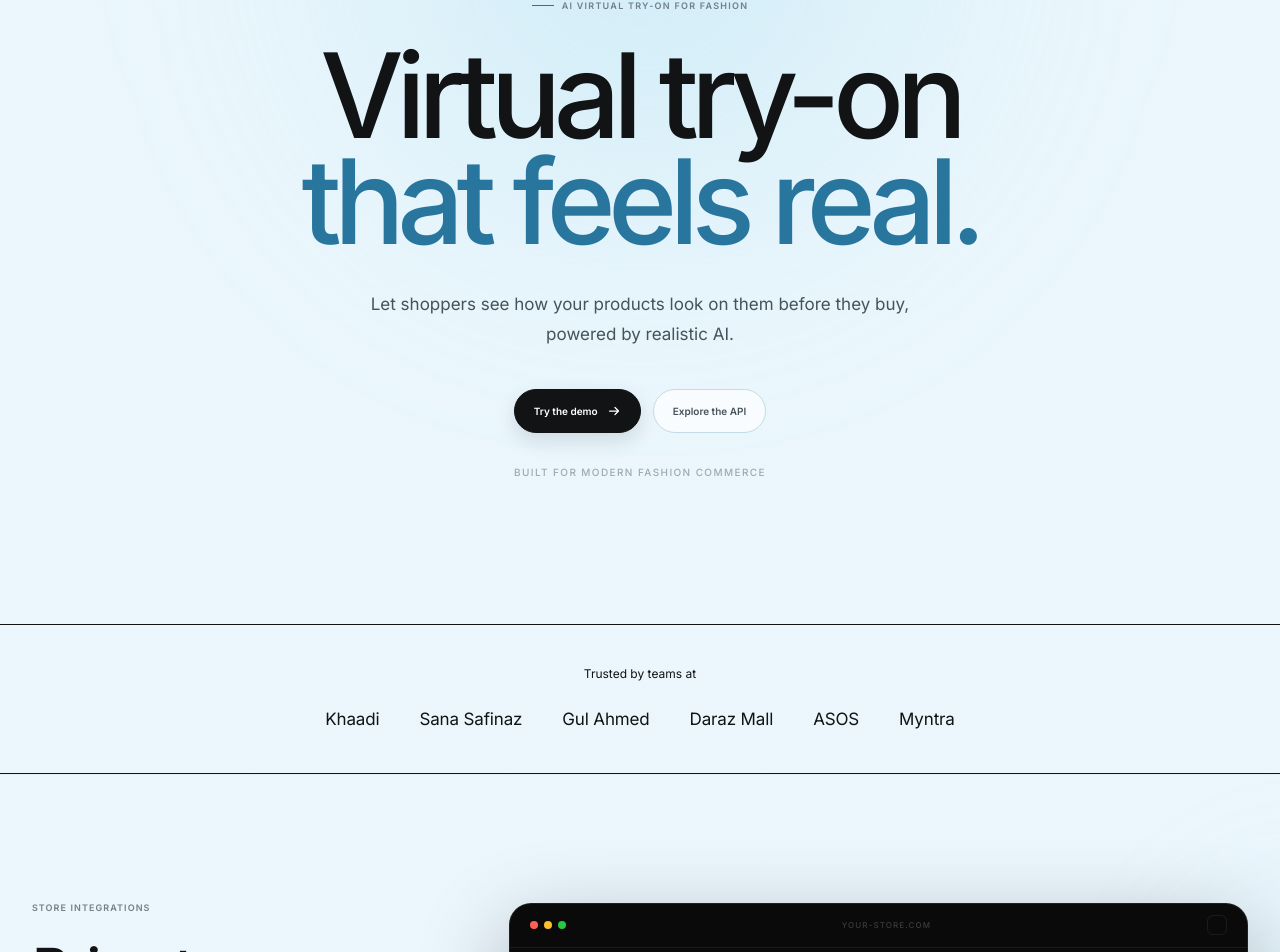
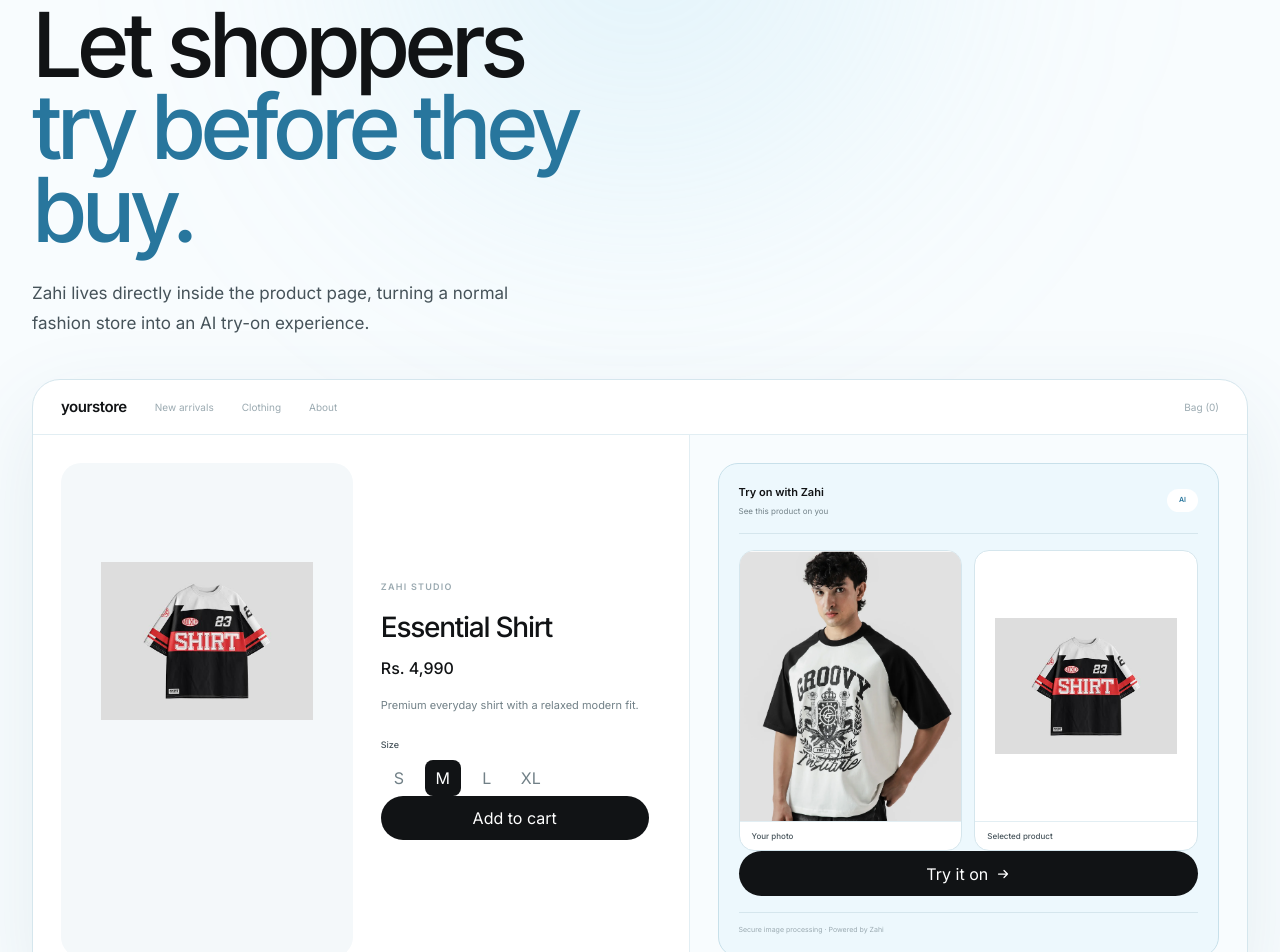
Before and after one commit to Zeta888-dot/zahi, a Next.js app: page / in a window 1280 px wide. Shown: the part 156-1108 px from the top of the page. Built offline with nearby package versions, Linux system fonts and the light colour scheme.

Commit message:
Rebuild homepage hero as ecommerce try-on experience

```diff
--- a/src/components/sections/HeroSection.tsx
+++ b/src/components/sections/HeroSection.tsx
@@ -1,88 +1,166 @@
-import Link from "next/link";
+"use client";
 
-function ArrowIcon() {
+import Image from "next/image";
+import { useState } from "react";
+
+type State = "idle" | "generating" | "complete";
+
+function Arrow() {
   return (
-    <svg
-      width="14"
-      height="14"
-      viewBox="0 0 14 14"
-      fill="none"
-      aria-hidden="true"
-    >
-      <path
-        d="M2.5 7H11.5M8 3.5L11.5 7L8 10.5"
-        stroke="currentColor"
-        strokeWidth="1.25"
-        strokeLinecap="round"
-        strokeLinejoin="round"
-      />
+    <svg width="14" height="14" viewBox="0 0 14 14" fill="none" aria-hidden="true">
+      <path d="M2.5 7H11.5M8 3.5L11.5 7L8 10.5" stroke="currentColor" strokeWidth="1.25" strokeLinecap="round" strokeLinejoin="round" />
     </svg>
   );
 }
 
 export default function HeroSection() {
+  const [state, setState] = useState<State>("idle");
+
+  const tryOn = () => {
+    setState("generating");
+    window.setTimeout(() => setState("complete"), 2200);
+  };
+
   return (
-    <section className="relative overflow-hidden">
-      <div
-        className="pointer-events-none absolute inset-0"
-        aria-hidden="true"
-      >
-        <div
-          className="absolute left-1/2 top-[-260px] h-[700px] w-[900px] -translate-x-1/2 rounded-full blur-[100px]"
-          style={{
-            background:
-              "radial-gradient(circle, rgba(151, 216, 239, 0.38) 0%, rgba(234, 246, 252, 0) 70%)",
-          }}
-        />
+    <section className="relative overflow-hidden bg-[#F8FCFE]">
+      <div className="pointer-events-none absolute inset-0" aria-hidden="true">
+        <div className="absolute left-1/2 top-[-260px] h-[700px] w-[900px] -translate-x-1/2 rounded-full blur-[110px]"
+          style={{ background: "radial-gradient(circle, rgba(151,216,239,.28) 0%, rgba(234,246,252,0) 70%)" }} />
       </div>
 
-      <div className="zahi-container relative">
-        <div className="flex min-h-[calc(100vh-90px)] items-center justify-center py-28 md:py-32 lg:py-36">
-          <div className="w-full max-w-[1100px] text-center">
-            <p className="zahi-eyebrow mb-8 justify-center">
-              AI virtual try-on for fashion
-            </p>
+      <div className="zahi-container relative py-20 md:py-28">
+        <div className="mb-10 max-w-[720px]">
+          <p className="zahi-eyebrow">AI virtual try-on for fashion</p>
+          <h1 className="mt-6 font-medium tracking-[-0.065em] text-[#111315]"
+            style={{ fontSize: "clamp(52px, 7vw, 96px)", lineHeight: .92 }}>
+            Let shoppers
+            <br />
+            <span className="text-[#28769D]">try before they buy.</span>
+          </h1>
+          <p className="mt-7 max-w-[520px] text-[15px] leading-[1.75] text-[#46535A] md:text-[17px]">
+            Zahi lives directly inside the product page, turning a normal fashion store into an AI try-on experience.
+          </p>
+        </div>
 
-            <h1
-              className="mx-auto max-w-[1000px] font-medium tracking-[-0.065em] text-[#111315]"
-              style={{
-                fontSize: "clamp(64px, 9.2vw, 138px)",
-                lineHeight: 0.9,
-              }}
-            >
-              Virtual try-on
-              <br />
-              <span className="text-[#28769D]">that feels real.</span>
-            </h1>
+        <div className="overflow-hidden rounded-[28px] border border-[#D5E6ED] bg-white shadow-[0_30px_90px_rgba(54,103,126,.10)]">
+          <div className="flex items-center justify-between border-b border-[#E2EEF3] px-5 py-4 sm:px-7">
+            <div className="flex items-center gap-7">
+              <span className="text-[15px] font-semibold tracking-[-.03em]">yourstore</span>
+              <span className="hidden text-[10px] text-[#9BAAB1] sm:block">New arrivals</span>
+              <span className="hidden text-[10px] text-[#9BAAB1] sm:block">Clothing</span>
+              <span className="hidden text-[10px] text-[#9BAAB1] sm:block">About</span>
+            </div>
+            <span className="text-[10px] text-[#9BAAB1]">Bag (0)</span>
+          </div>
 
-            <p className="mx-auto mt-9 max-w-[570px] text-[15px] leading-[1.75] text-[#46535A] md:text-[17px]">
-              Let shoppers see how your products look on them before they
-              buy, powered by realistic AI.
-            </p>
+          <div className="grid lg:grid-cols-[1.08fr_.92fr]">
+            <div className="grid gap-4 p-5 sm:p-7 md:grid-cols-[1fr_1fr]">
+              <div className="overflow-hidden rounded-[20px] bg-[#F4F8FA]">
+                <div className="relative aspect-[.82]">
+                  <Image src="/hero/garment.png" alt="Essential Shirt" fill className="object-contain p-10" sizes="500px" priority />
+                </div>
+              </div>
 
-            <div className="mt-10 flex flex-col items-center justify-center gap-3 sm:flex-row">
-              <Link
-                href="#try-on"
-                className="zahi-button-primary"
-              >
-                Try the demo
-                <ArrowIcon />
-              </Link>
+              <div className="flex flex-col justify-center px-1 sm:px-3">
+                <p className="text-[9px] font-semibold uppercase tracking-[.14em] text-[#9BAAB1]">Zahi Studio</p>
+                <h2 className="mt-3 text-[28px] font-medium tracking-[-.045em] text-[#111315]">Essential Shirt</h2>
+                <p className="mt-2 text-[16px] font-medium text-[#111315]">Rs. 4,990</p>
+                <p className="mt-4 max-w-[280px] text-[11px] leading-[1.65] text-[#718087]">
+                  Premium everyday shirt with a relaxed modern fit.
+                </p>
 
-              <Link
-                href="#api"
-                className="zahi-button-secondary"
-              >
-                Explore the API
-              </Link>
+                <div className="mt-6">
+                  <p className="mb-2 text-[9px] font-medium text-[#46535A]">Size</p>
+                  <div className="flex gap-2">
+                    {["S", "M", "L", "XL"].map((size) => (
+                      <button key={size} className={`h-9 w-9 rounded-[8px] border text-[9px] ${size === "M" ? "border-[#111315] bg-[#111315] text-white" : "border-[#D5E6ED] text-[#718087]"}`}>
+                        {size}
+                      </button>
+                    ))}
+                  </div>
+                </div>
+
+                <button className="mt-6 min-h-[44px] rounded-full bg-[#111315] text-[9px] font-semibold text-white">
+                  Add to cart
+                </button>
+              </div>
             </div>
 
-            <p className="mt-8 text-[10px] font-medium uppercase tracking-[0.14em] text-[#9BAAB1]">
-              Built for modern fashion commerce
-            </p>
+            <div className="border-t border-[#E2EEF3] bg-[#F8FCFE] p-5 sm:p-7 lg:border-l lg:border-t-0">
+              {state !== "complete" ? (
+                <div className="rounded-[20px] border border-[#C8E0EA] bg-[#EDF8FD] p-4 sm:p-5">
+                  <div className="flex items-center justify-between border-b border-[#D5E6ED] pb-4">
+                    <div>
+                      <p className="text-[11px] font-semibold text-[#111315]">Try on with Zahi</p>
+                      <p className="mt-1 text-[8px] text-[#718087]">See this product on you</p>
+                    </div>
+                    <span className="rounded-full bg-white px-3 py-1.5 text-[7px] font-semibold text-[#28769D]">AI</span>
+                  </div>
+
+                  {state === "idle" ? (
+                    <>
+                      <div className="mt-4 grid grid-cols-2 gap-3">
+                        <div className="overflow-hidden rounded-[15px] border border-[#D5E6ED] bg-white">
+                          <div className="relative aspect-[.82]"><Image src="/hero/model.png" alt="Customer photo" fill className="object-cover" sizes="250px" /></div>
+                          <p className="border-t border-[#E2EEF3] px-3 py-2 text-[8px] font-medium text-[#46535A]">Your photo</p>
+                        </div>
+                        <div className="overflow-hidden rounded-[15px] border border-[#D5E6ED] bg-white">
+                          <div className="relative aspect-[.82]"><Image src="/hero/garment.png" alt="Selected garment" fill className="object-contain p-5" sizes="250px" /></div>
+                          <p className="border-t border-[#E2EEF3] px-3 py-2 text-[8px] font-medium text-[#46535A]">Selected product</p>
+                        </div>
+                      </div>
+                      <button onClick={tryOn} className="mt-3 flex min-h-[45px] w-full items-center justify-center gap-2 rounded-full bg-[#111315] text-[9px] font-semibold text-white">
+                        Try it on <Arrow />
+                      </button>
+                    </>
+                  ) : (
+                    <div className="mt-4 rounded-[15px] border border-[#D5E6ED] bg-white p-5">
+                      <p className="text-[10px] font-semibold text-[#111315]">Creating your try-on</p>
+                      <p className="mt-1 text-[8px] text-[#718087]">Applying the product to your photo</p>
+                      <div className="mt-6 h-[3px] overflow-hidden rounded-full bg-[#E4F0F5]">
+                        <div className="h-full w-full origin-left animate-[zahi-progress_2.2s_ease-in-out] rounded-full bg-[#5C9FC2]" />
+                      </div>
+                      <p className="mt-4 text-[8px] text-[#718087]">Generating realistic preview…</p>
+                    </div>
+                  )}
+
+                  <div className="mt-4 border-t border-[#D5E6ED] pt-3 text-[7px] text-[#9BAAB1]">Secure image processing · Powered by Zahi</div>
+                </div>
+              ) : (
+                <div className="rounded-[20px] border border-[#C8E0EA] bg-[#EDF8FD] p-4 sm:p-5">
+                  <div className="flex items-center justify-between">
+                    <div>
+                      <p className="text-[11px] font-semibold text-[#111315]">Your try-on</p>
+                      <p className="mt-1 text-[8px] text-[#718087]">Generated by Zahi AI</p>
+                    </div>
+                    <span className="rounded-full bg-white px-3 py-1.5 text-[7px] font-semibold text-[#28769D]">READY</span>
+                  </div>
+                  <div className="mt-4 overflow-hidden rounded-[15px] bg-white">
+                    <div className="relative aspect-[.78]"><Image src="/hero/try-on-result.png" alt="AI virtual try-on result" fill className="object-cover" sizes="500px" /></div>
+                  </div>
+                  <div className="mt-3 grid grid-cols-2 gap-2">
+                    <button onClick={() => setState("idle")} className="min-h-[40px] rounded-full border border-[#D5E6ED] bg-white text-[8px] font-medium text-[#46535A]">Try again</button>
+                    <button className="min-h-[40px] rounded-full bg-[#111315] text-[8px] font-semibold text-white">Add to cart</button>
+                  </div>
+                </div>
+              )}
+            </div>
           </div>
         </div>
+
+        <p className="mt-5 text-center text-[9px] uppercase tracking-[.14em] text-[#9BAAB1]">
+          The product page becomes the demo.
+        </p>
       </div>
+
+      <style jsx>{`
+        @keyframes zahi-progress {
+          0% { transform: scaleX(0); }
+          35% { transform: scaleX(.35); }
+          70% { transform: scaleX(.72); }
+          100% { transform: scaleX(1); }
+        }
+      `}</style>
     </section>
   );
 }
```
